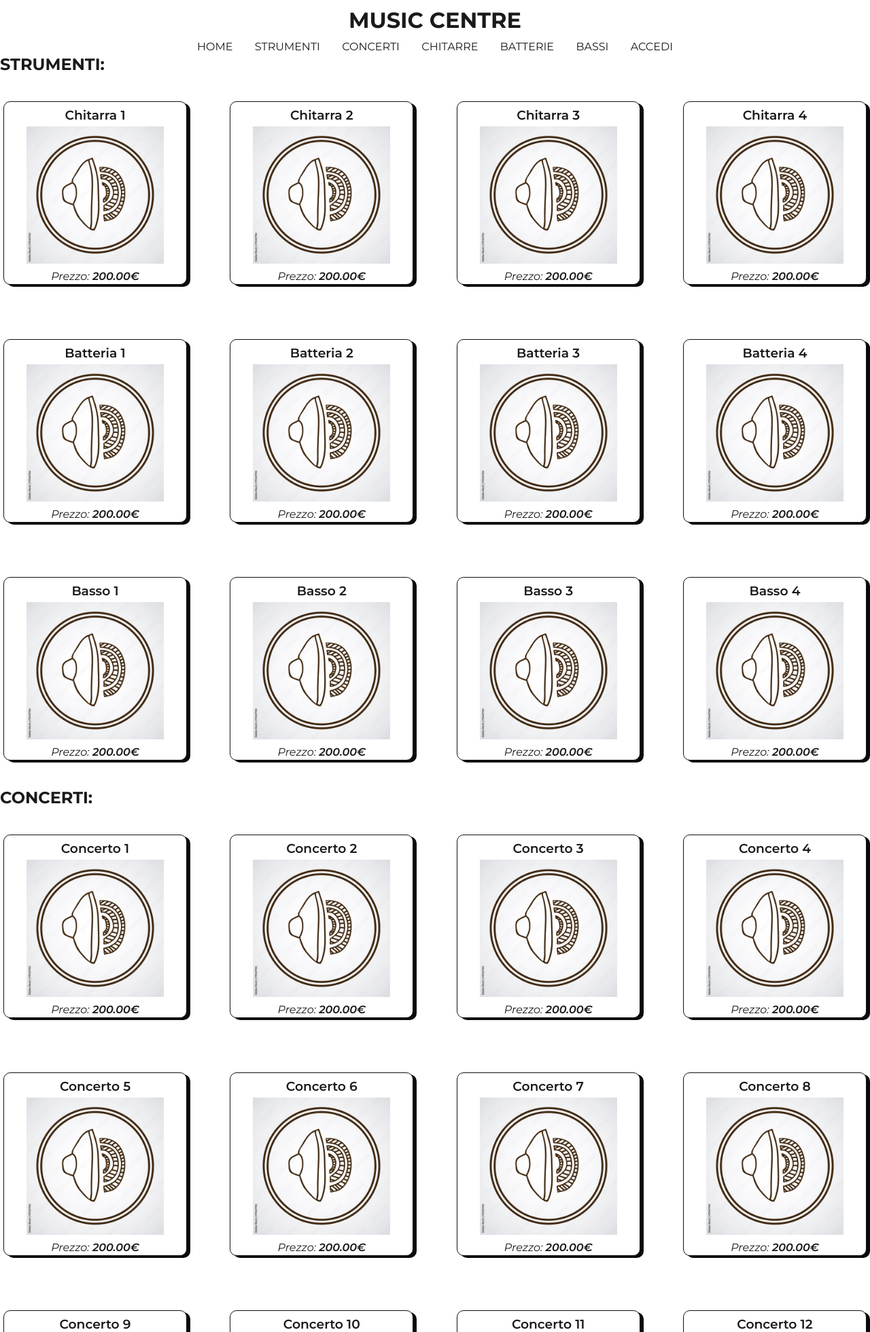
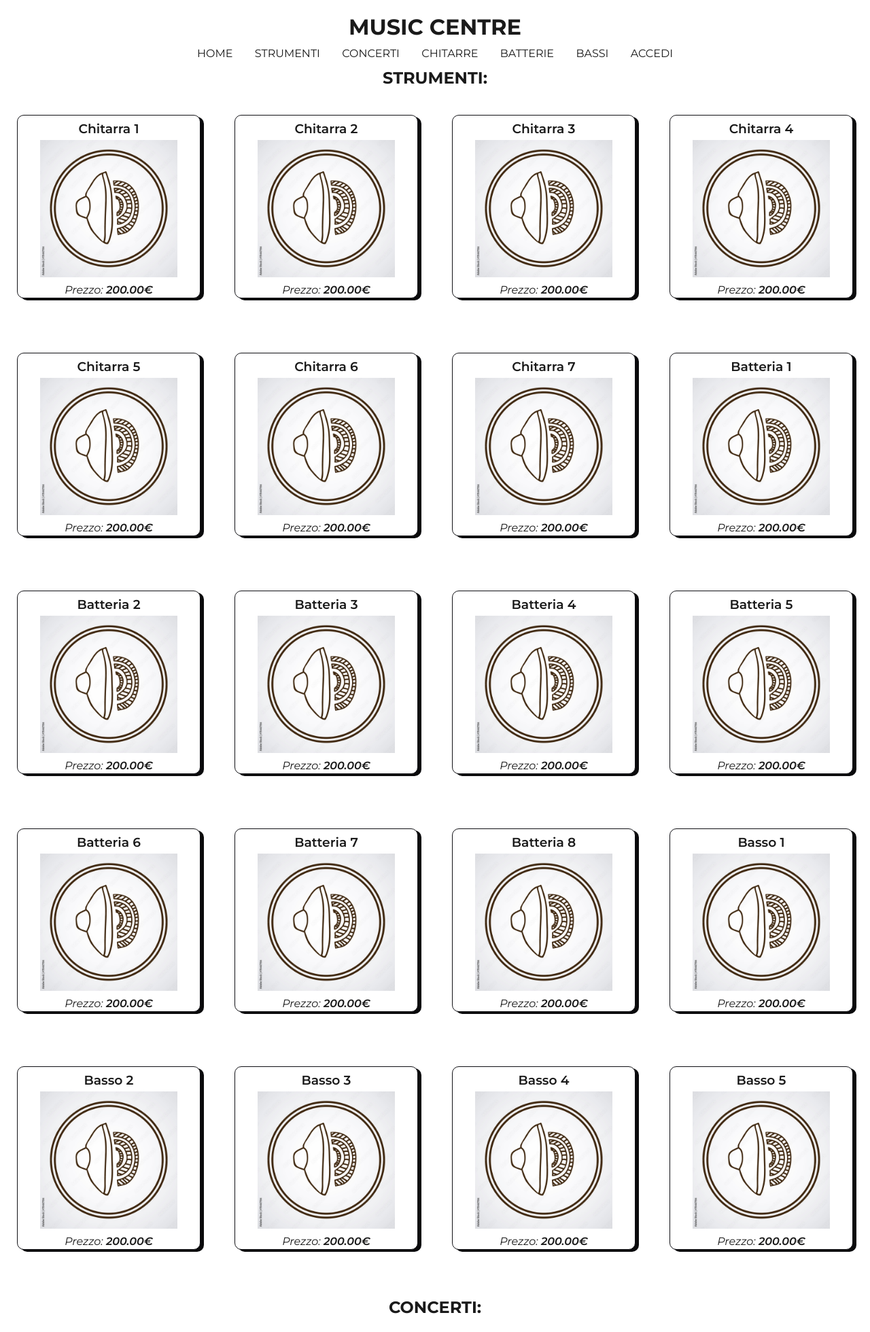
Before and after one commit to leonardoserra/proj_music_center, a Python web app: template app/templates/index.html in a window 1280 px wide. Shown: the top 1960 px of the page at 68% size. Run offline with Jinja, Linux system fonts and the light colour scheme; the template is opened without the code that fills it, so the values that code supplies are empty.

Commit message:
form style, some transitions, footer link, margins on main and footer and header

```diff
--- a/app/static/style.css
+++ b/app/static/style.css
@@ -25,11 +26,12 @@ body a{
 
 main{
   height: calc(100vh - 95px);
-  margin-top: 80px;
+  margin-top: 100px;
   overflow-y:scroll;
   overflow-x: hidden;
 }
 
+/* header */
 header{
   background-color: rgb(255, 255, 255);
   min-height: 70px;
@@ -70,6 +118,9 @@ footer{
 
 .justify-around{
   justify-content: space-around;
+}
+.justify-start{
+  justify-content:start;
 }
 
 .align-center{
@@ -195,14 +264,21 @@ footer{
   width: calc((100% / 4) - 50px);
   min-height: 250px;
   min-width: 250px;
-  margin: 40px 5px;
+  margin: 40px 25px;
   padding: 8px;
   background-color: rgb(255, 255, 255);
-  transition: transform 0.3s ease-out;
 }
 
 .card:hover{
   transform: scale(1.1);
+  rotate: 3deg;
+  transition: transform  0.3s ease-out, rotate 0.3s ease-out;
+  z-index: 20;
+}
+
+.card:active{
+  transform: scale(0.9);
+  transition: transform 0.1s ease-out;
   z-index: 20;
 }
 
--- a/app/templates/bassi.html
+++ b/app/templates/bassi.html
@@ -1,7 +1,7 @@
 {%extends 'base.html'%}
 {%block mainblock%}
-  <h2>BASSI:</h2>
-  <ul class="d-flex justify-between no-list-style">
+  <h2 class="text-center">BASSI:</h2>
+  <ul class="d-flex justify-start no-list-style">
     {%for i in range(24)%}
       <li class="card">
         <a class="center-content" href="/strumenti/bassi/{{i + 1}}">
--- a/app/templates/batterie.html
+++ b/app/templates/batterie.html
@@ -1,7 +1,7 @@
 {%extends 'base.html'%}
 {%block mainblock%}
-  <h2>BATTERIE:</h2>
-  <ul class="d-flex justify-between no-list-style">
+  <h2 class="text-center">BATTERIE:</h2>
+  <ul class="d-flex justify-start no-list-style">
     {%for i in range(24)%}
       <li class="card">
         <a class="center-content" href="/strumenti/batterie/{{i + 1}}">
--- a/app/templates/chitarre.html
+++ b/app/templates/chitarre.html
@@ -1,7 +1,7 @@
 {%extends 'base.html'%}
 {%block mainblock%}
-  <h2>CHITARRE:</h2>
-  <ul class="d-flex justify-between no-list-style">
+  <h2 class="text-center">CHITARRE:</h2>
+  <ul class="d-flex justify-start no-list-style">
   {%for i in range(24)%}
     <li class="card">
       <a class="center-content" href="/strumenti/chitarre/{{i + 1}}">
--- a/app/templates/components/footer.html
+++ b/app/templates/components/footer.html
@@ -4,6 +4,6 @@
       <span class="semibold">Email:</span> daruma_music_store@gmail.com
     </li>
     <li><span class="semibold">Tel:</span> 392-2378-xxxx</li>
-    <li><span class="semibold">Credits:</span> Leonardo Serra &hearts;</li>
+    <li><a href="https://www.linkedin.com/in/leonardo-serra-developer/" target="_blank"><span class="semibold">Credits:</span> Leonardo Serra &hearts;</a></li>
   </ul>
 </footer>
--- a/app/templates/components/header.html
+++ b/app/templates/components/header.html
@@ -1,8 +1,8 @@
 <header class="text-center">
   <!-- navbar with pages links -->
-  <h1 class="mt-1 mb-1">MUSIC CENTRE</h1>
+  <h1 class="mt-2 mb-1">MUSIC CENTRE</h1>
   <nav class="m-auto">
-    <ul class="d-flex justify-between no-list-style">
+    <ul class="d-flex justify-between no-list-style mb-1">
       <li><a class="no-text-decoration" href="/">HOME</a></li>
       <li><a class="no-text-decoration" href="/strumenti">STRUMENTI</a></li>
       <li><a class="no-text-decoration" href="/concerti">CONCERTI</a></li>
--- a/app/templates/index.html
+++ b/app/templates/index.html
@@ -1,10 +1,11 @@
 {%extends 'base.html'%}
 {%block mainblock%}
-<section>
+<section class="mb-3">
   {%block strumenti_list%}
-    <h2>STRUMENTI:</h2>
-    <ul class="d-flex justify-between no-list-style">
-      {%for i in range(4)%}
+
+    <h2 class="text-center">STRUMENTI:</h2>
+    <ul class="d-flex justify-start no-list-style">
+      {%for i in range(7)%}
       <li class="card">
         <a class="center-content" href="/strumenti/chitarre/{{i + 1}}">
           <h3 class="card-title"> Chitarra {{i + 1}}</h3>
@@ -15,7 +16,7 @@
         </a>
       </li>
       {%endfor%}
-      {%for i in range(4)%}
+      {%for i in range(8)%}
       <li class="card">
         <a class="center-content" href="/strumenti/batterie/{{i + 1}}">
           <h3 class="card-title"> Batteria  {{i + 1}}</h3>
@@ -26,7 +27,7 @@
         </a>
       </li>
       {%endfor%}
-      {%for i in range(4)%}
+      {%for i in range(5)%}
       <li class="card">
         <a class="center-content" href="/strumenti/bassi/{{i + 1}}">
           <h3 class="card-title"> Basso  {{i + 1}}</h3>
@@ -41,13 +42,15 @@
 
     </ul>
   {%endblock%}
+</section>
 
+<section class="mb-3">
   {%block concerti_list%}
-    <h2>CONCERTI:</h2>
+    <h2 class="text-center">CONCERTI:</h2>
 
-    <ul class="d-flex justify-between no-list-style">
+    <ul class="d-flex justify-start no-list-style">
 
-      {%for i in range(12)%}
+      {%for i in range(6)%}
       <li class="card">
         <a class="center-content" href="/concerti/{{i + 1}}">
           <h3 class="card-title"> Concerto  {{i + 1}}</h3>
--- a/app/templates/login.html
+++ b/app/templates/login.html
@@ -1,9 +1,12 @@
 {%extends 'base.html'%}
 {%block mainblock%}
+  {#this macro generates an input tag#}
   {%macro input(name, value='', type='text', size=20) -%}
     <input placeholder="{{name}}" type="{{type}}" name="{{name}}", value="{{value|e}}" size="{{size}}">
   {%- endmacro%}
+
   <form action="/login" method="post">
+
     {{input('username')}}
     {{input('password', type='password')}}
     <button type="submit">Accedi</button>
```
Also changed, not shown: other parts of app/static/style.css (+65 -0 lines), app/__init__.py (+5 -3 lines).
